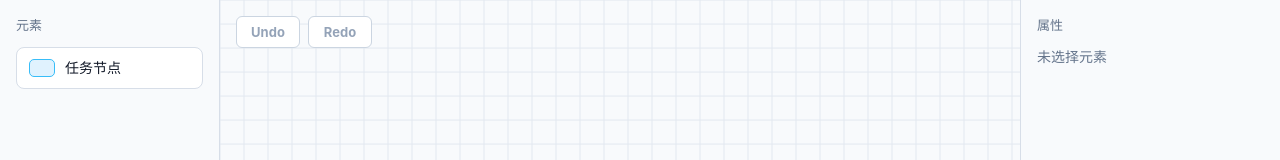
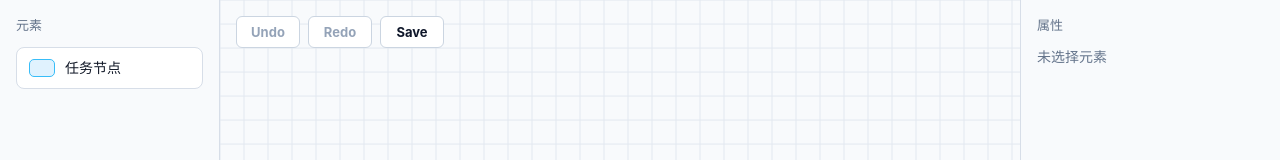
Before and after one commit to kkagura/w-process, a Vue app: page / in a window 1280 px wide. Shown: the top 160 px of the page. Built offline with nearby package versions, Linux system fonts and the light colour scheme.

Commit message:
feat: 保存与导入

```diff
--- a/src/App.vue
+++ b/src/App.vue
@@ -1,7 +1,90 @@
 <script setup lang="ts">
+import { shallowRef } from 'vue'
 import FlowEditor from './features/flow-editor/components/FlowEditor.vue'
+import type { FlowEditorApi } from './features/flow-editor/types'
+import type { FlowDocument } from './core/flow/types/flow'
+
+interface FlowSaveFile {
+  version: 1
+  document: FlowDocument
+  savedAt: string
+}
+
+const STORAGE_KEY = 'w-process:flow-document'
+const editorApi = shallowRef<FlowEditorApi | null>(null)
+
+function handleEditorReady(api: FlowEditorApi) {
+  editorApi.value = api
+
+  const storedDocument = loadFlowDocumentFromStorage()
+  if (storedDocument) {
+    api.importDocument(storedDocument)
+  }
+}
+
+function handleSaveRequested() {
+  const api = editorApi.value
+  if (!api) return
+
+  const document = api.exportDocument()
+  if (!document) return
+
+  if (saveFlowDocumentToStorage(document)) {
+    api.markSaved()
+  }
+}
+
+function saveFlowDocumentToStorage(document: FlowDocument) {
+  const saveFile: FlowSaveFile = {
+    version: 1,
+    document,
+    savedAt: new Date().toISOString(),
+  }
+
+  try {
+    localStorage.setItem(STORAGE_KEY, JSON.stringify(saveFile))
+    return true
+  }
+  catch {
+    return false
+  }
+}
+
+function loadFlowDocumentFromStorage(): FlowDocument | null {
+  try {
+    const raw = localStorage.getItem(STORAGE_KEY)
+    if (!raw) return null
+
+    const parsed: unknown = JSON.parse(raw)
+    if (!isFlowSaveFile(parsed)) return null
+
+    return parsed.document
+  }
+  catch {
+    return null
+  }
+}
+
+function isFlowSaveFile(value: unknown): value is FlowSaveFile {
+  if (!isRecord(value)) return false
+  if (value.version !== 1) return false
+  return isFlowDocument(value.document)
+}
+
+function isFlowDocument(value: unknown): value is FlowDocument {
+  if (!isRecord(value)) return false
+  if (!isRecord(value.root)) return false
+  return Array.isArray(value.edges)
+}
+
+function isRecord(value: unknown): value is Record<string, unknown> {
+  return typeof value === 'object' && value !== null
+}
 </script>
 
 <template>
-  <FlowEditor />
+  <FlowEditor
+    @editor-ready="handleEditorReady"
+    @save-requested="handleSaveRequested"
+  />
 </template>
--- a/src/core/flow/FlowEditorCore.ts
+++ b/src/core/flow/FlowEditorCore.ts
@@ -6,7 +6,7 @@ import { SceneManager } from './scene/SceneManager'
 import { CreateNodeCommand } from './commands/CreateNodeCommand'
 import { HistoryManager } from './commands/HistoryManager'
 import type { HistoryState } from './commands/SceneCommand'
-import type { ElementTemplate, FlowNode, Point } from './types/flow'
+import type { ElementTemplate, FlowDocument, FlowNode, Point } from './types/flow'
 import { findElementTemplate } from './constants/elementTemplates'
 import { createId } from './utils/ids'
 import { CoordinateTransformer } from './viewport/CoordinateTransformer'
@@ -89,6 +89,20 @@ export class FlowEditorCore {
 
   redo() {
     this.history.redo()
+  }
+
+  exportDocument(): FlowDocument {
+    return this.scene.toDocument()
+  }
+
+  importDocument(document: FlowDocument) {
+    this.scene.load(document)
+    this.history.clear()
+    this.requestRender({ background: true, main: true })
+  }
+
+  markSaved() {
+    this.history.markSaved()
   }
 
   getHistoryState(): HistoryState {
--- a/src/core/flow/commands/HistoryManager.ts
+++ b/src/core/flow/commands/HistoryManager.ts
@@ -6,6 +6,8 @@ type HistoryListener = (state: HistoryState) => void
 export class HistoryManager {
   private undoStack: SceneCommand[] = []
   private redoStack: SceneCommand[] = []
+  private revision = 0
+  private savedRevision = 0
   private listeners = new Set<HistoryListener>()
   private scene: SceneManager
 
@@ -21,6 +23,7 @@ export class HistoryManager {
   record(command: SceneCommand) {
     this.undoStack.push(command)
     this.redoStack = []
+    this.revision += 1
     this.emit()
   }
 
@@ -30,6 +33,7 @@ export class HistoryManager {
 
     command.undo(this.scene)
     this.redoStack.push(command)
+    this.revision -= 1
     this.emit()
   }
 
@@ -39,12 +43,20 @@ export class HistoryManager {
 
     command.execute(this.scene)
     this.undoStack.push(command)
+    this.revision += 1
     this.emit()
   }
 
   clear() {
     this.undoStack = []
     this.redoStack = []
+    this.revision = 0
+    this.savedRevision = 0
+    this.emit()
+  }
+
+  markSaved() {
+    this.savedRevision = this.revision
     this.emit()
   }
 
@@ -52,6 +64,7 @@ export class HistoryManager {
     return {
       canUndo: this.undoStack.length > 0,
       canRedo: this.redoStack.length > 0,
+      dirty: this.revision !== this.savedRevision,
     }
   }
 
--- a/src/core/flow/commands/SceneCommand.ts
+++ b/src/core/flow/commands/SceneCommand.ts
@@ -9,4 +9,5 @@ export interface SceneCommand {
 export interface HistoryState {
   canUndo: boolean
   canRedo: boolean
+  dirty: boolean
 }
--- a/src/features/flow-editor/components/CanvasToolbar.vue
+++ b/src/features/flow-editor/components/CanvasToolbar.vue
@@ -2,11 +2,13 @@
 interface Props {
   canUndo: boolean
   canRedo: boolean
+  dirty: boolean
 }
 
 interface Emits {
   undo: []
   redo: []
+  save: []
 }
 
 defineProps<Props>()
@@ -32,6 +34,15 @@ const emit = defineEmits<Emits>()
       @click="emit('redo')"
     >
       Redo
+    </button>
+    <button
+      class="toolbar-button"
+      :class="{ 'toolbar-button-dirty': dirty }"
+      type="button"
+      title="Save"
+      @click="emit('save')"
+    >
+      Save
     </button>
   </div>
 </template>
@@ -64,6 +75,11 @@ const emit = defineEmits<Emits>()
   border-color: #0f766e;
 }
 
+.toolbar-button-dirty {
+  border-color: #2563eb;
+  color: #1d4ed8;
+}
+
 .toolbar-button:disabled {
   color: #94a3b8;
   cursor: not-allowed;
--- a/src/features/flow-editor/components/FlowCanvas.vue
+++ b/src/features/flow-editor/components/FlowCanvas.vue
@@ -17,6 +17,7 @@ interface Emits {
   }]
   undo: []
   redo: []
+  save: []
 }
 
 const props = defineProps<Props>()
@@ -33,6 +34,7 @@ const nodeCount = computed(() => props.uiState?.summary.nodeCount ?? 0)
 const edgeCount = computed(() => props.uiState?.summary.edgeCount ?? 0)
 const canUndo = computed(() => props.historyState.canUndo)
 const canRedo = computed(() => props.historyState.canRedo)
+const dirty = computed(() => props.historyState.dirty)
 
 onMounted(() => {
   if (!backgroundCanvas.value || !mainCanvas.value) return
@@ -76,8 +78,10 @@ function updateCanvasSize() {
       <CanvasToolbar
         :can-undo="canUndo"
         :can-redo="canRedo"
+        :dirty="dirty"
         @undo="emit('undo')"
         @redo="emit('redo')"
+        @save="emit('save')"
       />
       <CanvasStatusBar
         :zoom="viewport.zoom"
--- a/src/features/flow-editor/components/FlowEditor.vue
+++ b/src/features/flow-editor/components/FlowEditor.vue
@@ -3,8 +3,34 @@ import ElementPalette from './ElementPalette.vue'
 import FlowCanvas from './FlowCanvas.vue'
 import PropertyPanel from './PropertyPanel.vue'
 import { useFlowEditorCore } from '../composables/useFlowEditorCore'
+import type { FlowEditorApi } from '../types'
+import type { FlowEditorCanvasElements } from '../composables/useFlowEditorCore'
 
-const { uiState, historyState, mount, undo, redo } = useFlowEditorCore()
+interface Emits {
+  editorReady: [api: FlowEditorApi]
+  saveRequested: []
+}
+
+const emit = defineEmits<Emits>()
+const {
+  uiState,
+  historyState,
+  mount,
+  undo,
+  redo,
+  exportDocument,
+  importDocument,
+  markSaved,
+} = useFlowEditorCore()
+
+function handleCanvasReady(elements: FlowEditorCanvasElements) {
+  mount(elements)
+  emit('editorReady', {
+    exportDocument,
+    importDocument,
+    markSaved,
+  })
+}
 </script>
 
 <template>
@@ -13,9 +39,10 @@ const { uiState, historyState, mount, undo, redo } = useFlowEditorCore()
     <FlowCanvas
       :ui-state="uiState"
       :history-state="historyState"
-      @canvas-ready="mount"
+      @canvas-ready="handleCanvasReady"
       @undo="undo"
       @redo="redo"
+      @save="emit('saveRequested')"
     />
     <PropertyPanel :ui-state="uiState" />
   </main>
--- a/src/features/flow-editor/composables/useFlowEditorCore.ts
+++ b/src/features/flow-editor/composables/useFlowEditorCore.ts
@@ -1,7 +1,7 @@
 import { onBeforeUnmount, shallowRef } from 'vue'
 import { FlowEditorCore } from '../../../core/flow/FlowEditorCore'
 import type { HistoryState } from '../../../core/flow/commands/SceneCommand'
-import type { EditorUiState, SceneEvent, SelectionState } from '../../../core/flow/types/flow'
+import type { EditorUiState, FlowDocument, SceneEvent, SelectionState } from '../../../core/flow/types/flow'
 
 export interface FlowEditorCanvasElements {
   backgroundCanvas: HTMLCanvasElement
@@ -40,6 +40,27 @@ export function useFlowEditorCore() {
     core.value?.redo()
   }
 
+  function exportDocument() {
+    return core.value?.exportDocument() ?? null
+  }
+
+  function importDocument(document: FlowDocument) {
+    const currentCore = core.value
+    if (!currentCore) return
+
+    currentCore.importDocument(document)
+    uiState.value = currentCore.scene.getUiState()
+    historyState.value = currentCore.getHistoryState()
+  }
+
+  function markSaved() {
+    const currentCore = core.value
+    if (!currentCore) return
+
+    currentCore.markSaved()
+    historyState.value = currentCore.getHistoryState()
+  }
+
   onBeforeUnmount(() => {
     unsubscribe?.()
     unsubscribeHistory?.()
@@ -53,6 +74,9 @@ export function useFlowEditorCore() {
     mount,
     undo,
     redo,
+    exportDocument,
+    importDocument,
+    markSaved,
   }
 }
 
@@ -197,5 +221,6 @@ function createEmptyHistoryState(): HistoryState {
   return {
     canUndo: false,
     canRedo: false,
+    dirty: false,
   }
 }
--- /dev/null
+++ b/src/features/flow-editor/types.ts
@@ -0,0 +1,7 @@
+import type { FlowDocument } from '../../core/flow/types/flow'
+
+export interface FlowEditorApi {
+  exportDocument(): FlowDocument | null
+  importDocument(document: FlowDocument): void
+  markSaved(): void
+}
```
Also changed, not shown: 1 other file (tests, documents, lock files or other folders).
